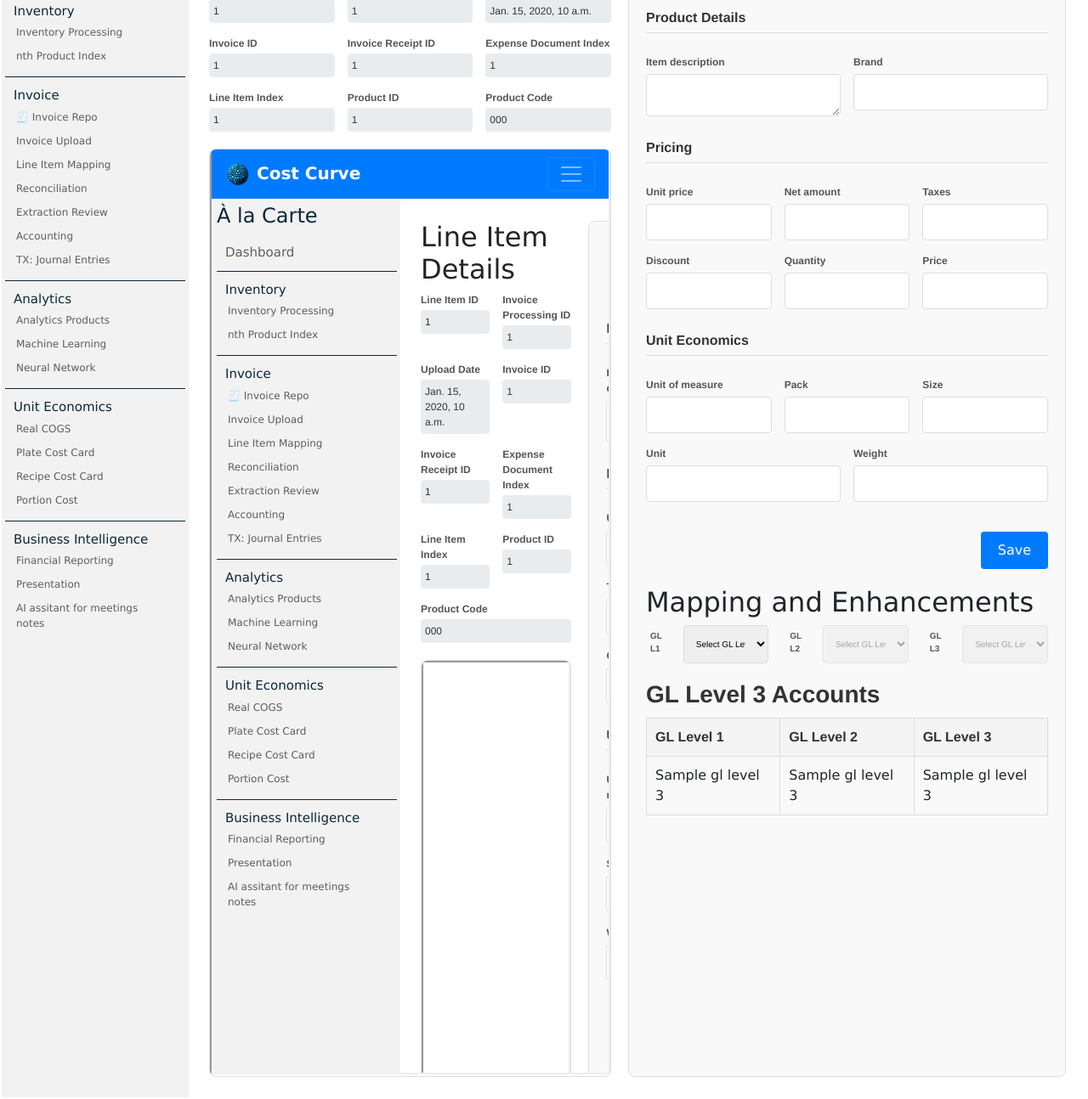
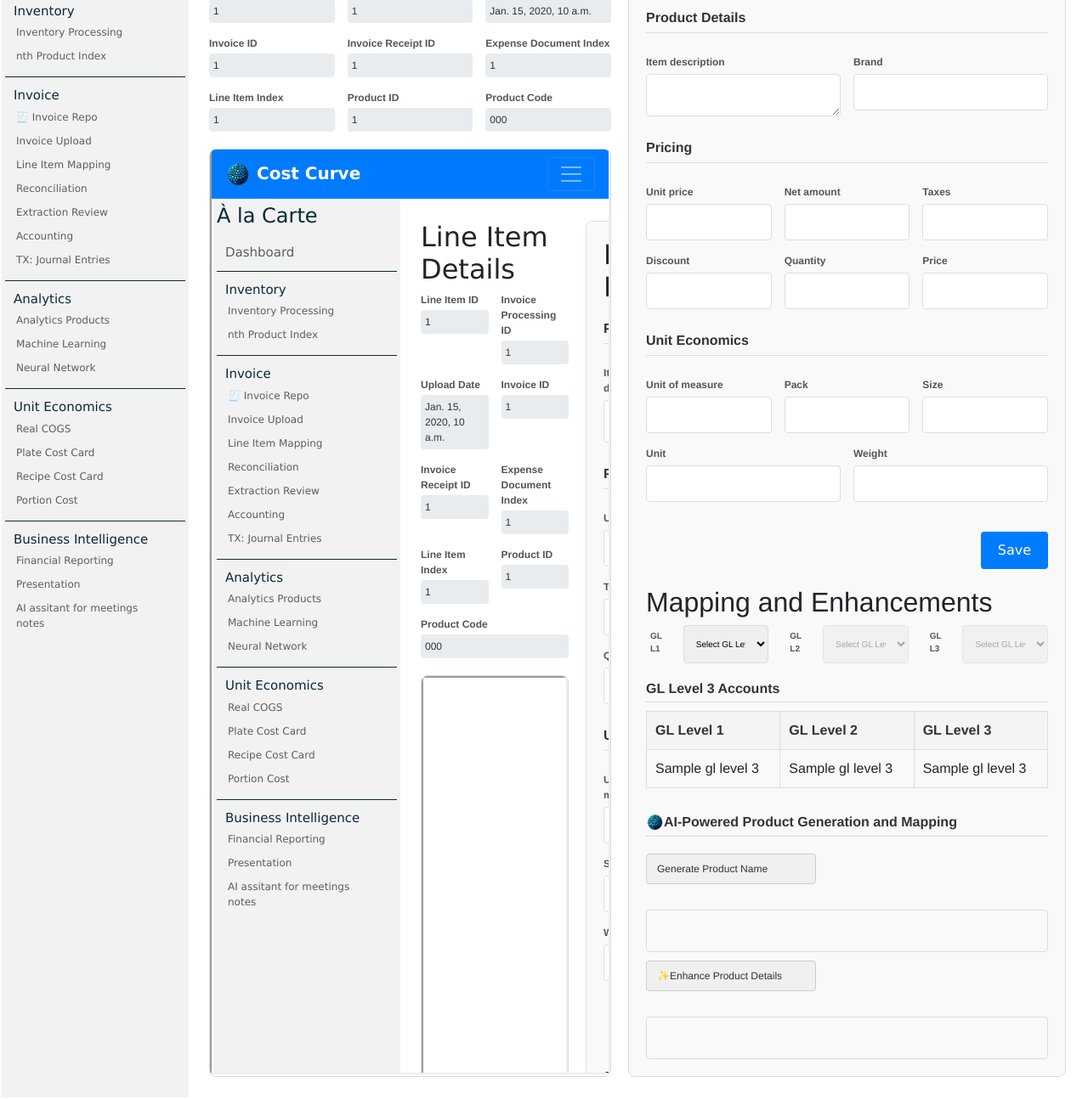
Before and after one commit to ClaytonAllenThompsonII/WebApp, a Django app: template invoice/templates/invoice/edit_line_item.html in a window 1280 px wide. Shown: the part 152-1446 px from the top of the page at 85% size. Run offline with Django 4.2, Linux system fonts and the light colour scheme; the template is opened without the code that fills it: most values are stand-ins (such as "Sample title", 1, 10 or a date in 2020); form fields are guessed from the names that the template uses; some libraries are stand-ins or nearby versions.

Commit message:
✨☕️ Add AI-powered product name and details gen feature to edit_line_item
- Add a new section for AI-Powered Product Generation and Mapping.
- Include buttons to trigger AI product name and details generation.
- Add placeholders to display AI-generated product name and details.
- Embed JavaScript to handle the generation of AI product names and details.
- Include type effect for displaying generated text dynamically.
- Add a "Generating..." indicator while the AI result is being fetched.
- Ensure the AI product generation functionality is integrated seamlessly into the existing layout.

```diff
--- a/invoice/static/invoice/edit_line_item.css
+++ b/invoice/static/invoice/edit_line_item.css
@@ -82,7 +82,7 @@
     flex-direction: column;
 }
 
-.section-title {
+.section-title, .gl3-table h3, .ai-section-title {
     font-size: 16px;
     font-weight: bold;
     margin-top: 10px;
@@ -136,6 +136,8 @@
 
 .enhancements-section {
     margin-top: 20px; /* Add space above the new section */
+    font-family: 'Helvetica Neue', Helvetica, Arial, sans-serif;
+
 }
 
 .enhancements-section .field {
@@ -178,6 +180,8 @@
 
 .gl3-table {
     margin-top: 20px;
+    margin-bottom: 20px; /* Add space below the table */
+
 }
 
 .gl3-table h3 {
@@ -190,6 +194,7 @@
 .gl3-table table {
     width: 100%;
     border-collapse: collapse;
+
 }
 
 .gl3-table table th,
@@ -213,3 +218,54 @@
 .gl3-table table tr:hover {
     background-color: #e2e2e2;
 }
+
+
+.ai-product-section {
+    margin-top: 20px; /* Add space above the new section */
+    display: flex;
+    flex-direction: column;
+    gap: 10px; /* Space between buttons and results */
+}
+
+.ai-button {
+    padding: 8px 12px;
+    font-size: 12px;
+    background-color: #f0f0f0; /* Light gray background */
+    color: #333; /* Darker text color */
+    border: 1px solid #ccc; /* Light border */
+    border-radius: 4px;
+    cursor: pointer;
+    width: 200px; /* Adjust button width */
+    text-align: left; /* Align text to the left */
+}
+
+.ai-button:hover {
+    background-color: #e0e0e0; /* Slightly darker gray on hover */
+}
+
+.ai-result {
+    margin-top: 20px; /* Add space above results */
+    padding: 10px;
+    border: 1px solid #ddd;
+    border-radius: 4px;
+    background-color: #f9f9f9;
+    font-family: 'Helvetica Neue', Helvetica, Arial, sans-serif;
+    min-height: 50px;
+    white-space: pre-line; /* Preserve line breaks */
+    font-size: 14px; /* Adjust font size */
+}
+
+
+/* Add this CSS for the generating text container */
+.generating-container {
+    display: flex;
+    align-items: center;
+    justify-content: left;
+    background-color: #e0e0e0; /* Subtle background color */
+    padding: 10px 20px;
+    border-radius: 8px; /* Rounded corners */
+    font-family: 'Helvetica Neue', Helvetica, Arial, sans-serif;
+    font-size: 14px; /* Adjust font size */
+    color: #333;
+    margin-top: 10px; /* Space above the result container */
+}
--- a/invoice/templates/invoice/edit_line_item.html
+++ b/invoice/templates/invoice/edit_line_item.html
@@ -167,17 +167,21 @@
                 </table>
         </div>
 
+        <!-- AI Product Name & Details Section -->
+        <div class="ai-product-section">
+            <h3 class="ai-section-title"> <img src="{% static 'users/Cost Curve Logo.png' %}" alt="Logo" style="height: 21px; ">AI-Powered Product Generation and Mapping</h3>
+            <button id="generate-ai-product-name" type="button" class="ai-button">Generate Product Name</button>
+            <div id="ai-product-name" class="ai-result"></div>
+            <button id="generate-ai-product-details" type="button" class="ai-button"> ✨Enhance Product Details</button>
 
+            <div id="ai-product-details" class="ai-result"></div>
+        </div>
+    </div>
 </div>
 
-</div>
 
 <!-- Include the new JavaScript file -->
 <script src="{% static 'invoice/edit_line_item.js' %}"></script>
-
-    </div>
-</div>
-
 <script>
     document.addEventListener('DOMContentLoaded', function() {
         console.log('GL Level 1 Element:', document.getElementById('gl_level_1'));
@@ -185,8 +189,49 @@
         console.log('GL Level 3 Element:', document.getElementById('gl_level_3'));
     });
 </script>
+<script>
+    document.addEventListener('DOMContentLoaded', function() {
+        // Your existing code here
+
+        function typeEffect(element, text, callback) {
+            element.innerHTML = '';
+            let i = 0;
+            let timer = setInterval(function() {
+                if (i < text.length) {
+                    element.innerHTML += text.charAt(i);
+                    i++;
+                } else {
+                    clearInterval(timer);
+                    if (callback) callback();
+                }
+            }, 50);
+        }
+
+        function showGenerating(element) {
+            element.innerHTML = '<div class="generating-container">Generating...</div>';
+        }
+
+        document.getElementById('generate-ai-product-name').addEventListener('click', function() {
+            const resultElement = document.getElementById('ai-product-name');
+            showGenerating(resultElement);
+            // Simulate fetching AI result
+            setTimeout(() => {
+                const aiProductName = 'Beef Strip-loin';
+                typeEffect(resultElement, aiProductName);
+            }, 1000);
+        });
+
+        document.getElementById('generate-ai-product-details').addEventListener('click', function() {
+            const resultElement = document.getElementById('ai-product-details');
+            showGenerating(resultElement);
+            // Simulate fetching AI result
+            setTimeout(() => {
+                const aiProductDetails = 'Beef Strip-loin, 13# Average, Premium Quality';
+                typeEffect(resultElement, aiProductDetails);
+            }, 1000);
+        });
+    });
+</script>
 
 
-    </div>
-</div>
 {% endblock %}
```
Lines whose indentation alone changed are shown as unchanged.
